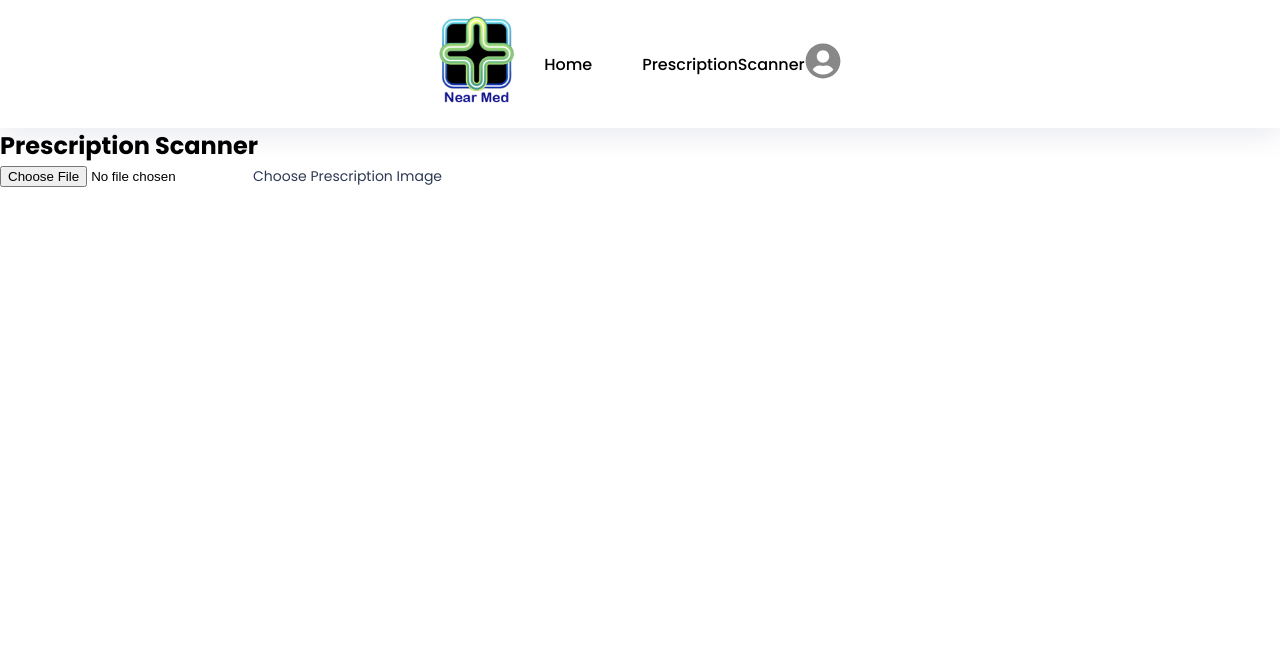
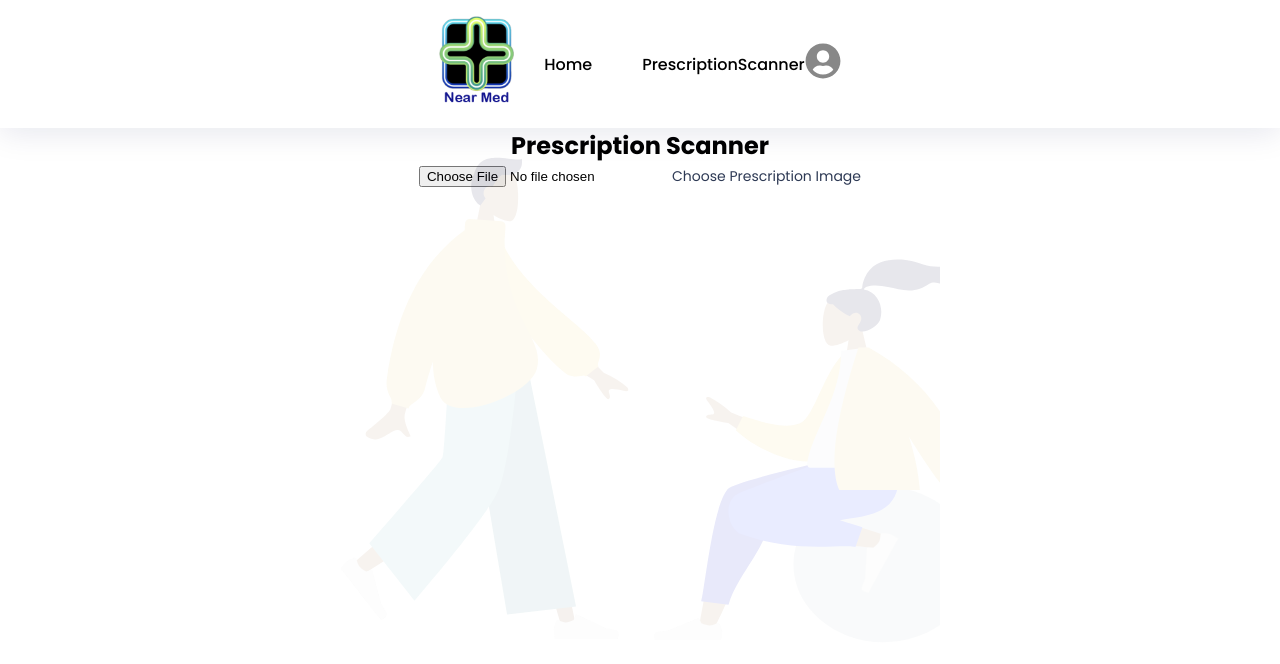
Before and after one commit to akila4352/pharmacy, a React (Create React App) app: page /prescriptionScanner in a window 1280 px wide. Shown: the top 664 px of the page. Built offline with nearby package versions, Linux system fonts and the light colour scheme.

Commit message:
prescription scaner

```diff
--- a/src/components/home/Prescription/PrescriptionScanner.jsx
+++ b/src/components/home/Prescription/PrescriptionScanner.jsx
@@ -1,6 +1,7 @@
 import React, { useState, useRef } from 'react';
 import Header from '../../common/header/Header';
 import axios from 'axios';
+import sittingHuman from '../Login/sittingHuman.svg'; // Importing the SVG image
 
 const PrescriptionScanner = () => {
   const [selectedFile, setSelectedFile] = useState(null);
@@ -21,8 +22,8 @@ const PrescriptionScanner = () => {
     }
   };
 
-  // Use environment variable for backend URL
-  const API_URL = process.env.REACT_APP_BACKEND_URL || "http://localhost:5000";
+  // Use local backend URL always
+  const API_URL = "http://localhost:5000";
 
   const handleScan = async () => {
     if (!selectedFile) {
@@ -65,8 +66,41 @@ const PrescriptionScanner = () => {
   };
 
   return (
-    <div className="prescription-scanner">
+    <div
+      className="prescription-scanner"
+      style={{
+
+      }}
+    >
+      {/* SVG background */}
+      <img
+        src={sittingHuman}
+        alt=""
+        style={{
+          position: 'fixed',
+          left: '50%',
+          top: '50%',
+          width: '600px',
+          maxWidth: '90vw',
+          minWidth: '300px',
+          opacity: 0.10,
+          zIndex: 0,
+          transform: 'translate(-50%, -50%)',
+          pointerEvents: 'none',
+          userSelect: 'none'
+        }}
+        draggable={false}
+      />
       <Header />
+      <div style={{
+        width: '100%',
+        maxWidth: 600,
+        margin: '0 auto',
+        display: 'flex',
+        flexDirection: 'column',
+        alignItems: 'center',
+        zIndex: 1 // Ensure content is above background
+      }}>
         <h2>Prescription Scanner</h2>
 
         {/* File Upload */}
@@ -105,8 +139,28 @@ const PrescriptionScanner = () => {
           </div>
         )}
 
-      {/* Loading State */}
-      {loading && <div className="loading">Processing prescription...</div>}
+        {/* Loading State with animation */}
+        {loading && (
+          <div className="loading" style={{ margin: '24px 0', display: 'flex', flexDirection: 'column', alignItems: 'center' }}>
+            <div style={{
+              border: '6px solid #f3f3f3',
+              borderTop: '6px solid #1976d2',
+              borderRadius: '50%',
+              width: 48,
+              height: 48,
+              animation: 'spin 1s linear infinite'
+            }} />
+            <div style={{ marginTop: 12, fontWeight: 500 }}>Processing prescription...</div>
+            <style>
+              {`
+                @keyframes spin {
+                  0% { transform: rotate(0deg);}
+                  100% { transform: rotate(360deg);}
+                }
+              `}
+            </style>
+          </div>
+        )}
 
         {/* Error Display */}
         {error && <div className="error" style={{ color: 'red', margin: '12px 0' }}>{error}</div>}
@@ -131,6 +185,47 @@ const PrescriptionScanner = () => {
                 {getAccuracy(results)}%
               </span>
             </div>
+
+            {/* Medications Table - always directly under Scan Results */}
+            {results.medications && Object.keys(results.medications).length > 0 && (
+              <div className="medications-output" style={{ marginBottom: 16 }}>
+                <h4>Medications:</h4>
+                <table style={{
+                  width: '100%',
+                  borderCollapse: 'collapse',
+                  background: '#fff',
+                  borderRadius: 6,
+                  overflow: 'hidden',
+                  marginBottom: 12
+                }}>
+                  <thead>
+                    <tr style={{ background: '#f0f4fa' }}>
+                      <th style={{ border: '1px solid #ddd', padding: 8, textAlign: 'left' }}>Medicine Name</th>
+                      <th style={{ border: '1px solid #ddd', padding: 8, textAlign: 'left' }}>Dosage</th>
+                      <th style={{ border: '1px solid #ddd', padding: 8, textAlign: 'left' }}>Frequency</th>
+                      <th style={{ border: '1px solid #ddd', padding: 8, textAlign: 'left' }}>Other Details</th>
+                    </tr>
+                  </thead>
+                  <tbody>
+                    {Object.entries(results.medications).map(([med, details], idx) => (
+                      <tr key={idx}>
+                        <td style={{ border: '1px solid #ddd', padding: 8 }}>{med}</td>
+                        <td style={{ border: '1px solid #ddd', padding: 8 }}>{details.dosage || '-'}</td>
+                        <td style={{ border: '1px solid #ddd', padding: 8 }}>{details.frequency || '-'}</td>
+                        <td style={{ border: '1px solid #ddd', padding: 8 }}>
+                          {Object.entries(details)
+                            .filter(([key]) => key !== 'dosage' && key !== 'frequency' && key !== 'medicineName')
+                            .map(([key, value]) => (
+                              <div key={key}><strong>{key}:</strong> {value}</div>
+                            ))}
+                        </td>
+                      </tr>
+                    ))}
+                  </tbody>
+                </table>
+              </div>
+            )}
+
             {/* Raw Text */}
             <div className="raw-text" style={{ marginBottom: 16 }}>
               <h4 style={{ marginBottom: 4 }}>Extracted Text:</h4>
@@ -172,25 +267,11 @@ const PrescriptionScanner = () => {
                 {/* Add more fields as needed */}
               </div>
             )}
-
-          {/* Medications Output */}
-          {results.medications && Object.keys(results.medications).length > 0 && (
-            <div className="medications-output">
-              <h4>Medications:</h4>
-              <ul>
-                {Object.entries(results.medications).map(([med, details], idx) => (
-                  <li key={idx}>
-                    <strong>{med}</strong>
-                    {details.dosage && <> | Dosage: {details.dosage}</>}
-                    {details.frequency && <> | Frequency: {details.frequency}</>}
-                  </li>
-                ))}
-              </ul>
           </div>
         )}
       </div>
-      )}
     </div>
   );
 };
+
 export default PrescriptionScanner;
```
Lines whose indentation alone changed are shown as unchanged.
